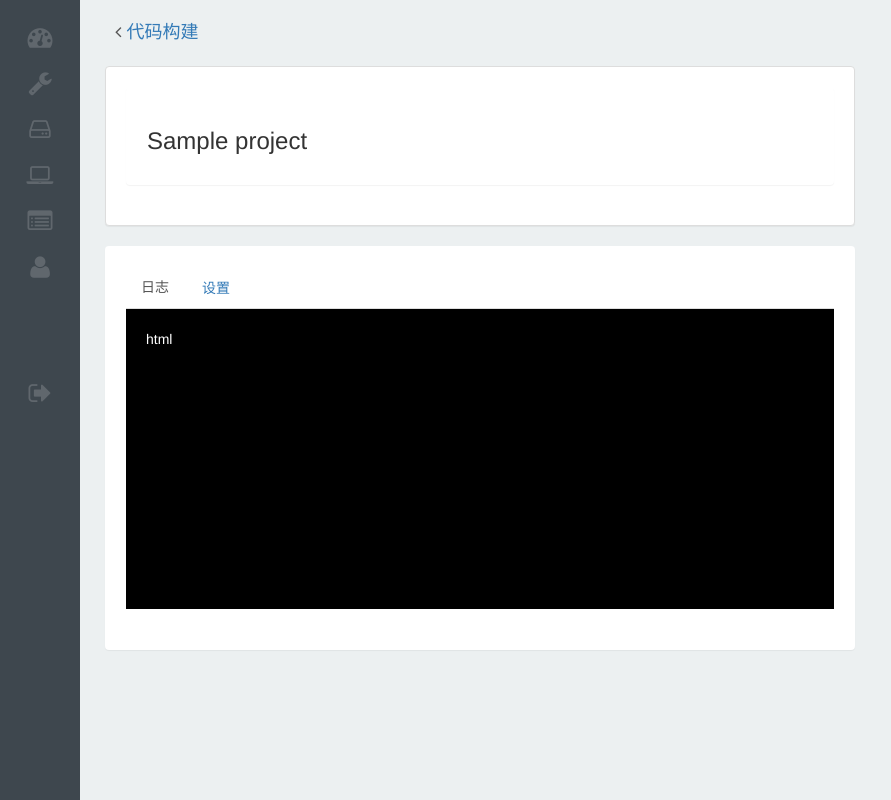
After one commit to ruitian/tj-dev, a Flask app: a page that uses app/templates/project.html in a window 1280 px wide. The commit adds this page. Shown: the whole page, without its empty margins (0-891 px from the left). Run offline with Flask 2, Linux system fonts and the light colour scheme; tables that the repository leaves empty hold one stand-in row (values such as "Sample post"); some libraries are stand-ins or nearby versions.

Commit message:
项目详情页模板

```diff
--- a/app/static/css/build.css
+++ b/app/static/css/build.css
@@ -179,3 +179,20 @@ figure {
 }
 
 /*项目列表页*/
+
+
+/*项目详情页*/
+.panel .nav a:hover {
+    background-color: #FFFFFF;
+}
+
+.panel .nav .active a{
+    border: none;
+}
+
+.log-panel {
+    height: 300px;
+    padding: 20px;
+    background-color: #000;
+    color: #fff;
+}
--- /dev/null
+++ b/app/templates/project.html
@@ -0,0 +1,43 @@
+{% extends "base.html" %}
+{% block link %}
+    <link rel="stylesheet" href="{{ url_for('static', filename='css/build.css') }}">
+{% endblock %}
+
+{% block page_content %}
+    <div class="top-name">
+        <i class="fa fa-angle-left"></i>
+        <a href="{{ url_for('build_code') }}">代码构建</a>
+    </div>
+    <div class="row">
+        <div class="col-sm-8">
+            <div class="panel panel-default">
+                <div class="panel panel-body">
+                    <h1 style="font-size: 24px; margin-bottom: 10px">{{ project.proname }}</h1>
+                </div>
+            </div>
+            <div class="panel panel-body">
+                <div>
+                    <!-- Nav tabs -->
+                    <ul class="nav nav-tabs" role="tablist">
+                        <li role="presentation" class="active">
+                            <a href="#log" aria-controls="log" role="tab" data-toggle="tab">日志</a>
+                        </li>
+                        <li role="presentation">
+                            <a href="#settings" aria-controls="settings" role="tab" data-toggle="tab">设置</a>
+                        </li>
+                    </ul>
+
+                    <!-- Tab panes -->
+                    <div class="tab-content">
+                        <div role="tabpanel" class="tab-pane active" id="log">
+                            <div class="log-panel">
+                                html
+                            </div>
+                        </div>
+                        <div role="tabpanel" class="tab-pane" id="settings">2</div>
+                    </div>
+                </div>
+            </div>
+        </div>
+    </div>
+{% endblock %}
--- a/app/views/build.py
+++ b/app/views/build.py
@@ -1,4 +1,5 @@
 # -*- coding: utf-8 -*-
+import os
 import json
 import subprocess
 from flask_login import login_required, current_user
@@ -20,7 +21,8 @@ def build_code():
         ProjectModel.create_on.desc()).paginate(
             page, app.config['FLASKY_POSTS_PER_PAGE'], error_out=False)
     projects = pagination.items
-    return render_template('build.html', projects=projects, pagination=pagination)
+    return render_template(
+        'build.html', projects=projects, pagination=pagination)
 
 
 @app.route('/build/new')
@@ -75,17 +77,27 @@ def create_project():
     data = json.loads(request.get_data())
     code = str(data['code']).rstrip()
     proName = str(data['proName'])
+    verify = ''.join(map(lambda xx: (hex(ord(xx))[2:]), os.urandom(16)))
     code_address = redis.hget(current_user.id, code)
     application = ProjectModel.query.filter_by(proname=proName).first()
     if application is not None:
         return json.dumps({'msg': '应用名字重复'})
     else:
-        application = ProjectModel(
+        project = ProjectModel(
             proname=proName,
-            address=code_address
+            address=code_address,
+            verify=verify
             )
-        db.session.add(application)
+        db.session.add(project)
         db.session.commit()
-        c1 = subprocess.Popen('git clone '+code_address, cwd=app.config['CODE_FOLDER'], shell=True)
+        c1 = subprocess.Popen(
+            'git clone '+code_address,
+            cwd=app.config['CODE_FOLDER'], shell=True)
         subprocess.Popen.wait(c1)
-        return json.dumps({'msg': 'ok'})
+        return json.dumps({'msg': 'ok', 'verify': project.verify})
+
+
+@app.route('/create_project/<verify>')
+def per_project(verify):
+    project = ProjectModel.query.filter_by(verify=verify).first()
+    return render_template('project.html', project=project)
```
